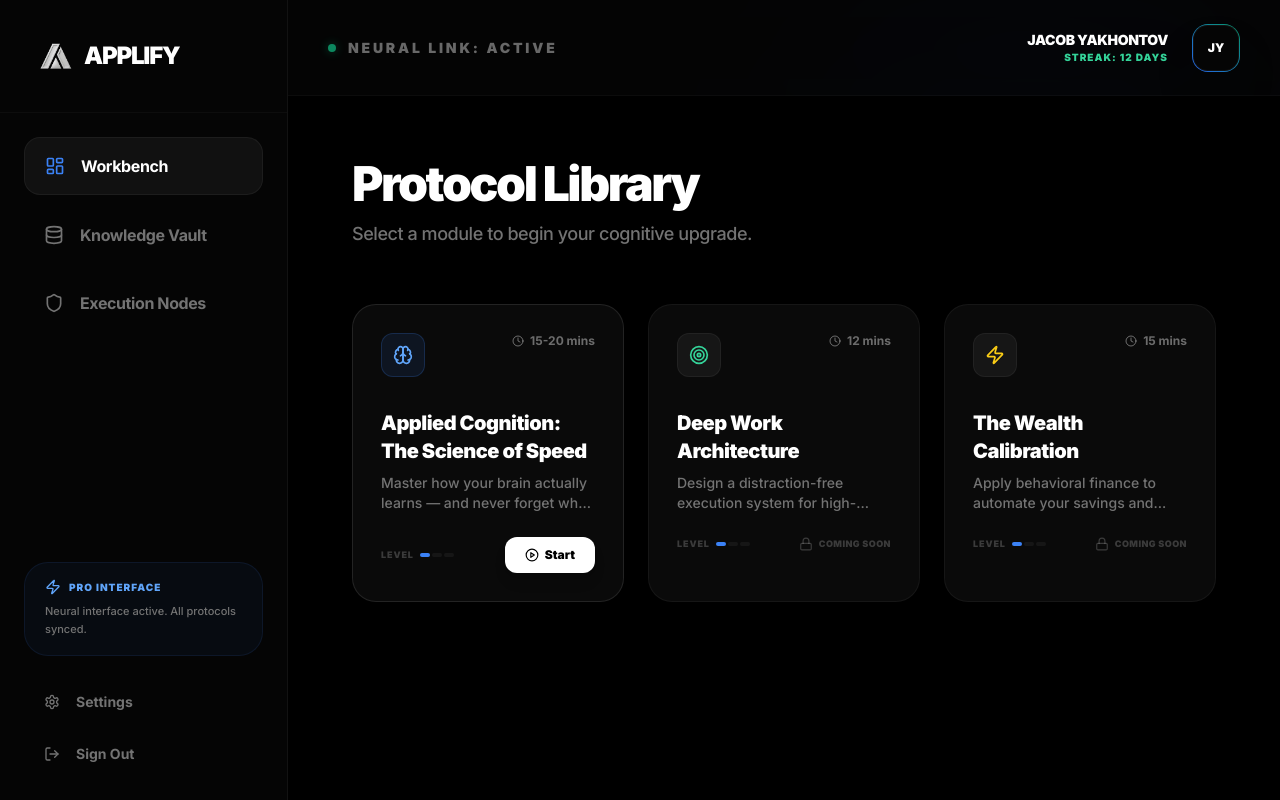
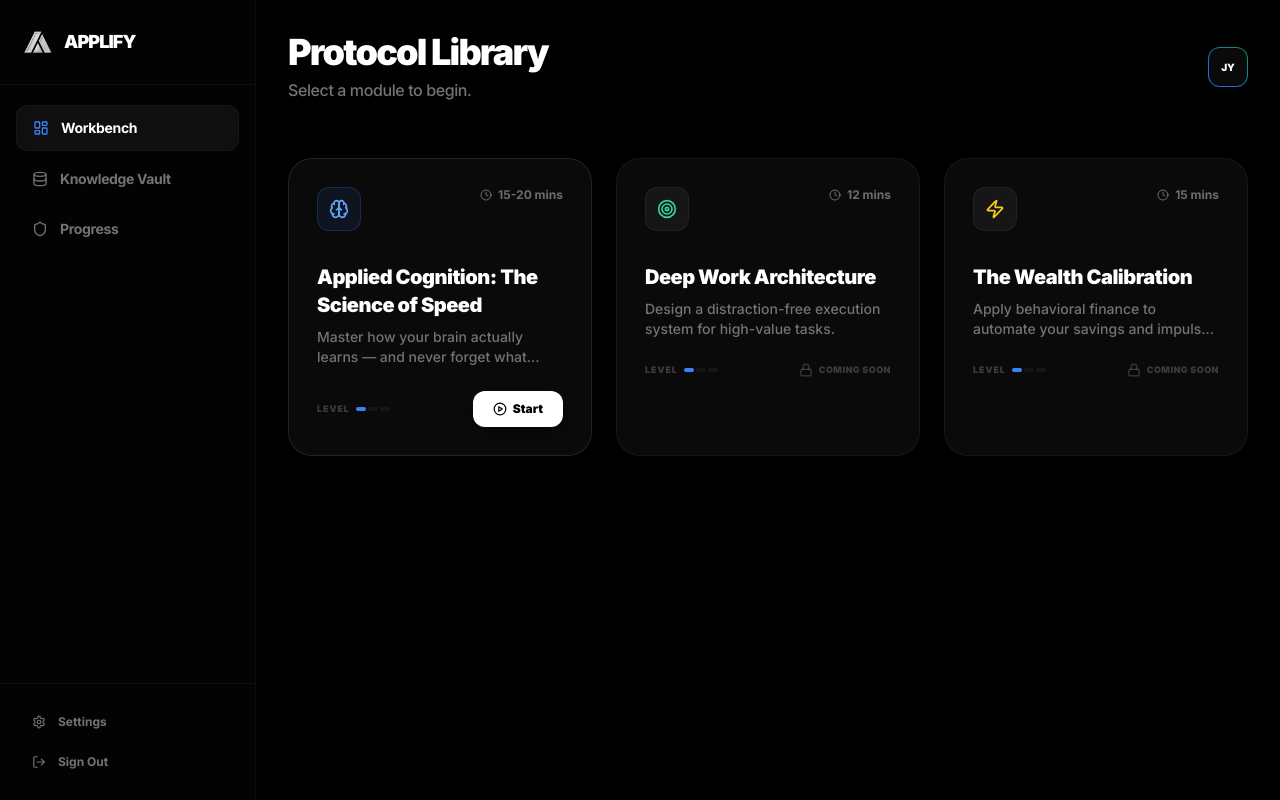
Before and after one commit to HelloApplify/applify-web, a Next.js app: page /dashboard in a window 1280 px wide. Built offline with nearby package versions, Linux system fonts and the light colour scheme.

Commit message:
fix: remove overlapping layout header, clean protocol player with profile dropdown

```diff
--- a/app/dashboard/layout.tsx
+++ b/app/dashboard/layout.tsx
@@ -1,5 +1,5 @@
 import React from 'react'
-import { LayoutDashboard, Book, Award, Settings, LogOut, Zap, Shield, Database } from 'lucide-react'
+import { LayoutDashboard, Settings, LogOut, Shield, Database } from 'lucide-react'
 import Link from 'next/link'
 import { ApplifyLogo } from '@/components/ApplifyLogo'
 
@@ -7,71 +7,40 @@ export default function DashboardLayout({ children }: { children: React.ReactNod
   return (
     <div className="min-h-screen bg-[#000000] text-[#EDEDED] font-sans flex selection:bg-blue-500/30">
       {/* Sidebar */}
-      <aside className="w-72 border-r border-white/[0.05] bg-[#050505] hidden lg:flex flex-col">
-        <div className="p-10 flex items-center gap-3 border-b border-white/[0.03]">
-          <ApplifyLogo className="text-white h-8 w-8" />
-          <span className="text-2xl font-black tracking-tighter text-white uppercase">Applify</span>
+      <aside className="w-64 border-r border-white/[0.04] bg-[#030303] hidden lg:flex flex-col">
+        <div className="px-6 py-7 flex items-center gap-3 border-b border-white/[0.04]">
+          <ApplifyLogo className="text-white h-7" />
+          <span className="text-lg font-black tracking-tighter text-white uppercase">Applify</span>
         </div>
 
-        <nav className="flex-1 p-6 flex flex-col gap-3">
-          <Link href="/dashboard" className="flex items-center gap-4 px-5 py-4 rounded-2xl bg-white/[0.05] text-white font-bold transition-all border border-white/5">
-            <LayoutDashboard className="w-5 h-5 text-blue-500" />
+        <nav className="flex-1 px-4 py-5 flex flex-col gap-1.5">
+          <Link href="/dashboard" className="flex items-center gap-3 px-4 py-3 rounded-xl bg-white/[0.05] text-white font-bold text-sm transition-all border border-white/[0.04]">
+            <LayoutDashboard className="w-4 h-4 text-blue-500" />
             <span className="tracking-tight">Workbench</span>
           </Link>
-          <Link href="/dashboard/vault" className="flex items-center gap-4 px-5 py-4 rounded-2xl hover:bg-white/[0.02] text-neutral-500 hover:text-white transition-all font-bold group">
-            <Database className="w-5 h-5 group-hover:text-emerald-500 transition-colors" />
+          <Link href="/dashboard/vault" className="flex items-center gap-3 px-4 py-3 rounded-xl hover:bg-white/[0.03] text-neutral-500 hover:text-white transition-all font-bold text-sm group">
+            <Database className="w-4 h-4 group-hover:text-emerald-500 transition-colors" />
             <span className="tracking-tight">Knowledge Vault</span>
           </Link>
-          <Link href="/dashboard/mastery" className="flex items-center gap-4 px-5 py-4 rounded-2xl hover:bg-white/[0.02] text-neutral-500 hover:text-white transition-all font-bold group">
-            <Shield className="w-5 h-5 group-hover:text-yellow-500 transition-colors" />
-            <span className="tracking-tight">Execution Nodes</span>
+          <Link href="/dashboard/mastery" className="flex items-center gap-3 px-4 py-3 rounded-xl hover:bg-white/[0.03] text-neutral-500 hover:text-white transition-all font-bold text-sm group">
+            <Shield className="w-4 h-4 group-hover:text-yellow-500 transition-colors" />
+            <span className="tracking-tight">Progress</span>
           </Link>
         </nav>
 
-        <div className="p-6 space-y-2">
-          <div className="px-5 py-4 bg-blue-500/5 rounded-3xl border border-blue-500/10 mb-6">
-            <div className="flex items-center gap-2 mb-2">
-              <Zap className="w-4 h-4 text-blue-400" />
-              <span className="text-[10px] font-black uppercase tracking-widest text-blue-400">Pro Interface</span>
-            </div>
-            <p className="text-[11px] text-neutral-500 font-medium leading-relaxed">Neural interface active. All protocols synced.</p>
-          </div>
-
-          <Link href="/settings" className="flex items-center gap-4 px-5 py-3 rounded-xl hover:bg-white/[0.02] text-neutral-500 hover:text-white transition-all font-bold text-sm">
-            <Settings className="w-4 h-4" /> Settings
+        <div className="px-4 py-5 border-t border-white/[0.04] space-y-1">
+          <Link href="/settings" className="flex items-center gap-3 px-4 py-2.5 rounded-xl hover:bg-white/[0.03] text-neutral-500 hover:text-white transition-all font-bold text-xs">
+            <Settings className="w-3.5 h-3.5" /> Settings
           </Link>
-          <button className="w-full flex items-center gap-4 px-5 py-3 rounded-xl hover:bg-red-500/10 text-neutral-500 hover:text-red-400 transition-all font-bold text-sm">
-            <LogOut className="w-4 h-4" /> Sign Out
+          <button className="w-full flex items-center gap-3 px-4 py-2.5 rounded-xl hover:bg-red-500/10 text-neutral-500 hover:text-red-400 transition-all font-bold text-xs">
+            <LogOut className="w-3.5 h-3.5" /> Sign Out
           </button>
         </div>
       </aside>
 
       {/* Main Content Area */}
-      <main className="flex-1 flex flex-col h-screen overflow-hidden relative">
-        {/* Background Ambience */}
-        <div className="absolute top-0 right-0 w-[50%] h-[50%] bg-blue-600/5 blur-[120px] rounded-full pointer-events-none" />
-
-        {/* Topbar */}
-        <header className="h-24 border-b border-white/[0.03] bg-[#0A0A0A]/40 backdrop-blur-3xl flex items-center justify-between px-10 z-10">
-          <div className="flex items-center gap-3">
-             <div className="w-2 h-2 rounded-full bg-emerald-500 animate-pulse shadow-[0_0_10px_rgba(16,185,129,0.5)]" />
-             <h1 className="text-sm font-black text-white/40 uppercase tracking-[0.2em]">Neural Link: Active</h1>
-          </div>
-
-          <div className="flex items-center gap-6">
-            <div className="text-right hidden sm:block">
-              <div className="text-sm font-black text-white tracking-tight uppercase">Jacob Yakhontov</div>
-              <div className="text-[10px] text-emerald-400 font-black uppercase tracking-widest">Streak: 12 Days</div>
-            </div>
-            <div className="w-12 h-12 rounded-2xl bg-gradient-to-tr from-blue-600 to-emerald-600 p-[1px] shadow-2xl">
-              <div className="w-full h-full bg-[#050505] rounded-[0.9rem] border border-white/5 flex items-center justify-center text-white font-black text-xs uppercase">
-                JY
-              </div>
-            </div>
-          </div>
-        </header>
-
-        <div className="flex-1 overflow-y-auto p-10 bg-[#000000] z-0">
+      <main className="flex-1 flex flex-col h-screen overflow-hidden">
+        <div className="flex-1 overflow-y-auto bg-[#000000]">
           {children}
         </div>
       </main>
--- a/app/dashboard/page.tsx
+++ b/app/dashboard/page.tsx
@@ -20,13 +20,22 @@ export default function DashboardPage() {
   const isCompleted = (id: string) => completedProtocols.includes(id)
 
   return (
-    <div className="max-w-5xl mx-auto p-4 sm:p-6">
+    <div className="max-w-5xl mx-auto p-4 sm:p-8">
       <ProtocolPlayer />
 
-      <motion.div initial={{ opacity: 0, y: 15 }} animate={{ opacity: 1, y: 0 }} className="mb-10 sm:mb-14">
-        <h2 className="text-3xl sm:text-5xl font-black text-white mb-3 tracking-tighter">Protocol Library</h2>
-        <p className="text-base sm:text-lg text-neutral-500 font-medium tracking-tight">Select a module to begin your cognitive upgrade.</p>
-      </motion.div>
+      {/* Top Bar */}
+      <div className="flex items-center justify-between mb-10 sm:mb-14">
+        <motion.div initial={{ opacity: 0, y: 15 }} animate={{ opacity: 1, y: 0 }}>
+          <h2 className="text-3xl sm:text-4xl font-black text-white mb-1.5 tracking-tighter">Protocol Library</h2>
+          <p className="text-sm sm:text-base text-neutral-500 font-medium tracking-tight">Select a module to begin.</p>
+        </motion.div>
+        <motion.div initial={{ opacity: 0 }} animate={{ opacity: 1 }} transition={{ delay: 0.1 }}
+          className="w-10 h-10 rounded-xl bg-gradient-to-tr from-blue-600 to-emerald-600 p-[1px] shrink-0">
+          <div className="w-full h-full bg-[#0A0A0A] rounded-[0.65rem] flex items-center justify-center text-white font-black text-[10px] uppercase">
+            JY
+          </div>
+        </motion.div>
+      </div>
 
       <div className="grid grid-cols-1 sm:grid-cols-2 lg:grid-cols-3 gap-5 sm:gap-6">
         {PROTOCOLS.map((protocol, idx) => {
```
Also changed, not shown: components/ProtocolPlayer.tsx (+48 -23 lines).
